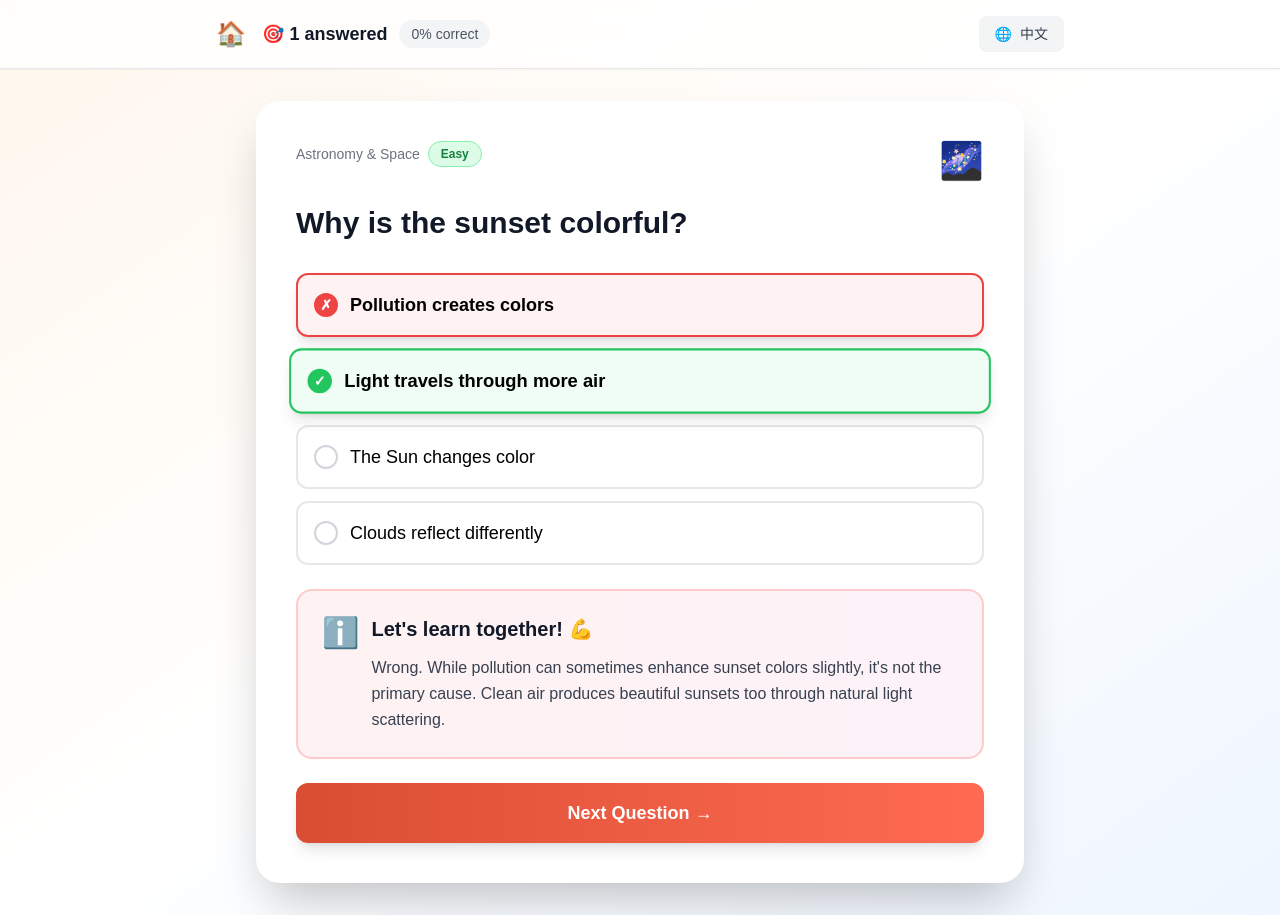
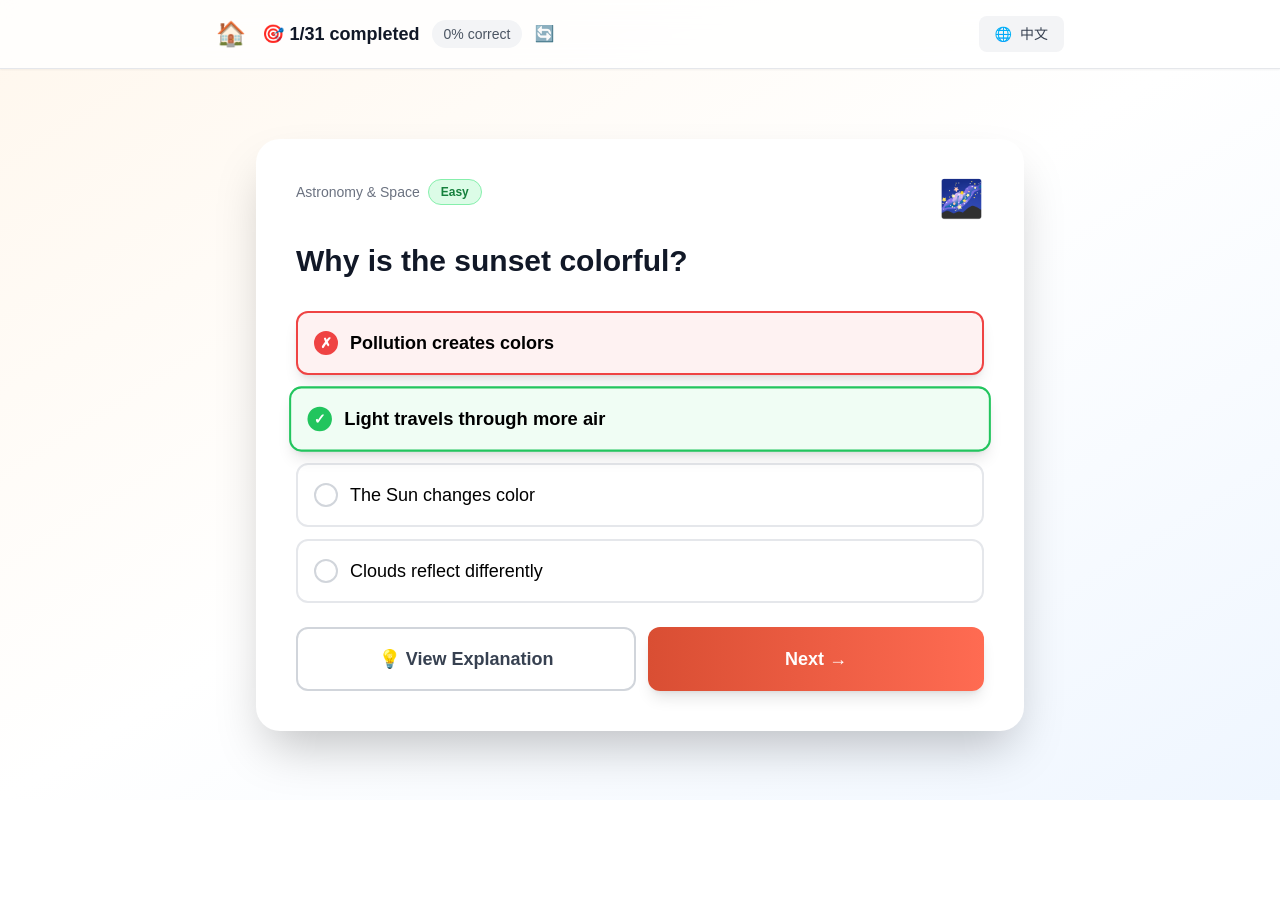
Before and after one commit to lyc11776611/aigneous_millionwhys, a Next.js app: page /quiz in a window 1280 px wide. Both pictures are taken after a click on the button "Pollution creates colors". After the commit the page ends 800 px from the top, so only its background shows below. Built offline with nearby package versions, Linux system fonts and the light colour scheme.

Commit message:
add local storage

```diff
--- a/src/app/quiz/page.tsx
+++ b/src/app/quiz/page.tsx
@@ -116,45 +116,112 @@ export default function QuizPage() {
   const [language, setLanguage] = useState<Language>('en');
   const [answeredCount, setAnsweredCount] = useState(0);
   const [correctCount, setCorrectCount] = useState(0);
+  const [answeredQuestionIds, setAnsweredQuestionIds] = useState<Set<string>>(new Set());
+  const [allQuestionsCompleted, setAllQuestionsCompleted] = useState(false);
+  const [showExplanationModal, setShowExplanationModal] = useState(false);
 
-  // Initialize questions on mount
+  // Initialize questions and load saved stats from localStorage
   useEffect(() => {
     const questions = loadAllQuestions();
     const shuffled = shuffleArray(questions);
     setAllQuestions(shuffled);
+
+    // Load saved statistics from localStorage
+    const savedAnsweredCount = localStorage.getItem('quiz_answered_count');
+    const savedCorrectCount = localStorage.getItem('quiz_correct_count');
+    const savedAnsweredIds = localStorage.getItem('quiz_answered_ids');
+
+    if (savedAnsweredCount) {
+      setAnsweredCount(parseInt(savedAnsweredCount, 10));
+    }
+    if (savedCorrectCount) {
+      setCorrectCount(parseInt(savedCorrectCount, 10));
+    }
+
+    // Load answered question IDs
+    const answeredIds = savedAnsweredIds ? new Set<string>(JSON.parse(savedAnsweredIds)) : new Set<string>();
+    setAnsweredQuestionIds(answeredIds);
+
+    // Find first unanswered question
+    const unansweredQuestions = shuffled.filter(q => !answeredIds.has(q.id));
+    if (unansweredQuestions.length > 0) {
+      setCurrentQuestion(unansweredQuestions[0]);
+    } else if (shuffled.length > 0) {
+      // All questions answered - show completion state
+      setAllQuestionsCompleted(true);
       setCurrentQuestion(shuffled[0]);
+    }
   }, []);
 
   const handleSelectAnswer = (index: number) => {
-    if (showFeedback) return; // Prevent changing answer after submission
+    if (showFeedback || !currentQuestion) return; // Prevent changing answer after submission
+
+    const newAnsweredCount = answeredCount + 1;
+    const isCorrect = index === currentQuestion.correct_answer;
+    const newCorrectCount = isCorrect ? correctCount + 1 : correctCount;
+
+    // Add current question ID to answered set
+    const newAnsweredIds = new Set(answeredQuestionIds);
+    newAnsweredIds.add(currentQuestion.id);
 
     setSelectedAnswer(index);
     setShowFeedback(true);
-    setAnsweredCount(answeredCount + 1);
+    setAnsweredCount(newAnsweredCount);
+    setCorrectCount(newCorrectCount);
+    setAnsweredQuestionIds(newAnsweredIds);
 
-    if (index === currentQuestion?.correct_answer) {
-      setCorrectCount(correctCount + 1);
+    // Save statistics to localStorage
+    localStorage.setItem('quiz_answered_count', newAnsweredCount.toString());
+    localStorage.setItem('quiz_correct_count', newCorrectCount.toString());
+    localStorage.setItem('quiz_answered_ids', JSON.stringify(Array.from(newAnsweredIds)));
+
+    // Check if all questions are now answered
+    if (newAnsweredIds.size >= allQuestions.length) {
+      setAllQuestionsCompleted(true);
     }
   };
 
   const handleNextQuestion = () => {
-    const nextIndex = (answeredCount % allQuestions.length);
+    // Get unanswered questions
+    const unansweredQuestions = allQuestions.filter(q => !answeredQuestionIds.has(q.id));
 
-    // If we've gone through all questions, reshuffle
-    if (nextIndex === 0 && answeredCount > 0) {
-      const reshuffled = shuffleArray(allQuestions);
-      setAllQuestions(reshuffled);
-      setCurrentQuestion(reshuffled[0]);
+    if (unansweredQuestions.length > 0) {
+      // Pick a random unanswered question
+      const randomIndex = Math.floor(Math.random() * unansweredQuestions.length);
+      setCurrentQuestion(unansweredQuestions[randomIndex]);
+      setAllQuestionsCompleted(false);
     } else {
-      setCurrentQuestion(allQuestions[nextIndex]);
+      // All questions answered - keep showing completion state
+      setAllQuestionsCompleted(true);
     }
 
     setSelectedAnswer(null);
     setShowFeedback(false);
+    setShowExplanationModal(false);
   };
 
   const toggleLanguage = () => {
     setLanguage(language === 'en' ? 'zh' : 'en');
+  };
+
+  const handleResetStats = () => {
+    if (confirm(language === 'en' ? 'Reset all statistics and start fresh?' : '重置所有统计数据并重新开始？')) {
+      setAnsweredCount(0);
+      setCorrectCount(0);
+      setAnsweredQuestionIds(new Set());
+      setAllQuestionsCompleted(false);
+      localStorage.removeItem('quiz_answered_count');
+      localStorage.removeItem('quiz_correct_count');
+      localStorage.removeItem('quiz_answered_ids');
+
+      // Pick a random question to restart
+      if (allQuestions.length > 0) {
+        const randomIndex = Math.floor(Math.random() * allQuestions.length);
+        setCurrentQuestion(allQuestions[randomIndex]);
+        setSelectedAnswer(null);
+        setShowFeedback(false);
+      }
+    }
   };
 
   if (!currentQuestion) {
@@ -190,14 +257,24 @@ export default function QuizPage() {
               >
                 🏠
               </button>
-              <div className="flex items-center gap-3">
+              <div className="flex items-center gap-3 flex-wrap">
                 <span className="text-lg font-bold text-gray-900">
-                  🎯 {answeredCount} {language === 'en' ? 'answered' : '已答'}
+                  🎯 {answeredQuestionIds.size}/{allQuestions.length} {language === 'en' ? 'completed' : '已完成'}
                 </span>
                 {answeredCount > 0 && (
+                  <>
                     <span className="text-sm font-medium text-gray-600 bg-gray-100 px-3 py-1 rounded-full">
                       {accuracy}% {language === 'en' ? 'correct' : '正确率'}
                     </span>
+                    <button
+                      onClick={handleResetStats}
+                      className="text-gray-400 hover:text-gray-600 transition-colors"
+                      title={language === 'en' ? 'Reset statistics' : '重置统计'}
+                      aria-label={language === 'en' ? 'Reset statistics' : '重置统计'}
+                    >
+                      🔄
+                    </button>
+                  </>
                 )}
               </div>
             </div>
@@ -302,21 +379,72 @@ export default function QuizPage() {
               )}
             </div>
 
-            {/* Feedback section - expands when answered */}
-            {showFeedback && selectedAnswer !== null && (
+            {/* Completion message */}
+            {allQuestionsCompleted && (
+              <div className="mb-6 p-6 rounded-2xl bg-gradient-to-r from-purple-50 to-pink-50 border-2 border-purple-200 text-center">
+                <div className="text-5xl mb-3">🎉</div>
+                <h3 className="text-2xl font-bold text-gray-900 mb-2">
+                  {language === 'en' ? 'All Questions Completed!' : '所有题目已完成！'}
+                </h3>
+                <p className="text-gray-700 mb-4">
+                  {language === 'en'
+                    ? `You've answered all ${allQuestions.length} questions! Click reset to start again.`
+                    : `你已经完成了全部 ${allQuestions.length} 道题目！点击重置按钮重新开始。`}
+                </p>
+                <p className="text-sm text-gray-600">
+                  {language === 'en'
+                    ? `Total: ${answeredCount} | Accuracy: ${accuracy}%`
+                    : `总计：${answeredCount} 题 | 正确率：${accuracy}%`}
+                </p>
+              </div>
+            )}
+
+            {/* Action buttons - show after answering */}
+            {showFeedback && !allQuestionsCompleted && (
+              <div className="flex gap-3">
+                <button
+                  onClick={() => setShowExplanationModal(true)}
+                  className="flex-1 bg-white border-2 border-gray-300 hover:border-gray-400 text-gray-700 font-bold py-4 px-6 rounded-xl text-lg transition-all duration-300 hover:shadow-lg transform hover:scale-105"
+                >
+                  {language === 'en' ? '💡 View Explanation' : '💡 查看解答'}
+                </button>
+                <button
+                  onClick={handleNextQuestion}
+                  className="flex-1 bg-gradient-to-r from-[#D94E33] to-[#FF6B52] hover:from-[#FF6B52] hover:to-[#D94E33] text-white font-bold py-4 px-6 rounded-xl text-lg transition-all duration-300 shadow-lg hover:shadow-xl transform hover:scale-105"
+                >
+                  {language === 'en' ? 'Next →' : '下一题 →'}
+                </button>
+              </div>
+            )}
+          </div>
+        </div>
+      </main>
+
+      {/* Explanation Modal */}
+      {showExplanationModal && selectedAnswer !== null && (
         <div
-                className={`mb-6 p-6 rounded-2xl border-2 transition-all duration-500 ease-out transform ${
+          className="fixed inset-0 bg-black/50 backdrop-blur-sm z-50 flex items-center justify-center p-4 animate-fadeIn"
+          onClick={() => setShowExplanationModal(false)}
+        >
+          <div
+            className="bg-white rounded-3xl shadow-2xl max-w-2xl w-full max-h-[80vh] overflow-y-auto animate-scaleIn"
+            onClick={(e) => e.stopPropagation()}
+          >
+            {/* Modal Header */}
+            <div
+              className={`p-6 rounded-t-3xl ${
                 isCorrect
-                    ? 'bg-gradient-to-r from-green-50 to-emerald-50 border-green-200 animate-slideUp'
-                    : 'bg-gradient-to-r from-red-50 to-pink-50 border-red-200 animate-slideUp'
+                  ? 'bg-gradient-to-r from-green-50 to-emerald-50 border-b-2 border-green-200'
+                  : 'bg-gradient-to-r from-red-50 to-pink-50 border-b-2 border-red-200'
               }`}
             >
+              <div className="flex items-start justify-between">
                 <div className="flex items-start gap-3">
-                  <span className="text-3xl flex-shrink-0">
+                  <span className="text-4xl flex-shrink-0">
                     {isCorrect ? '✅' : 'ℹ️'}
                   </span>
-                  <div className="flex-1">
-                    <h3 className="text-xl font-bold text-gray-900 mb-3">
+                  <div>
+                    <h3 className="text-2xl font-bold text-gray-900 mb-1">
                       {isCorrect
                         ? language === 'en'
                           ? 'Correct! 🎉'
@@ -325,32 +453,45 @@ export default function QuizPage() {
                         ? "Let's learn together! 💪"
                         : '一起学习吧！💪'}
                     </h3>
-                    <p className="text-gray-700 leading-relaxed">
+                    <p className="text-sm text-gray-600">
+                      {language === 'en' ? currentQuestion.question_en : currentQuestion.question_zh}
+                    </p>
+                  </div>
+                </div>
+                <button
+                  onClick={() => setShowExplanationModal(false)}
+                  className="text-gray-400 hover:text-gray-600 transition-colors text-3xl leading-none"
+                  aria-label="Close"
+                >
+                  ×
+                </button>
+              </div>
+            </div>
+
+            {/* Modal Body */}
+            <div className="p-6">
+              <h4 className="text-lg font-bold text-gray-900 mb-3">
+                {language === 'en' ? 'Explanation' : '解释'}
+              </h4>
+              <p className="text-gray-700 leading-relaxed mb-6">
                 {language === 'en'
                   ? currentQuestion.explanations_en[selectedAnswer]
                   : currentQuestion.explanations_zh[selectedAnswer]}
               </p>
+
+              {/* Close button */}
+              <button
+                onClick={() => setShowExplanationModal(false)}
+                className="w-full bg-gradient-to-r from-[#D94E33] to-[#FF6B52] hover:from-[#FF6B52] hover:to-[#D94E33] text-white font-bold py-3 px-6 rounded-xl transition-all duration-300 shadow-lg hover:shadow-xl"
+              >
+                {language === 'en' ? 'Got it!' : '明白了！'}
+              </button>
             </div>
           </div>
         </div>
       )}
 
-            {/* Action button - only show after answering */}
-            {showFeedback && (
-              <div className="flex justify-center">
-                <button
-                  onClick={handleNextQuestion}
-                  className="w-full bg-gradient-to-r from-[#D94E33] to-[#FF6B52] hover:from-[#FF6B52] hover:to-[#D94E33] text-white font-bold py-4 px-8 rounded-xl text-lg transition-all duration-300 shadow-lg hover:shadow-xl transform hover:scale-105"
-                >
-                  {language === 'en' ? 'Next Question →' : '下一题 →'}
-                </button>
-              </div>
-            )}
-          </div>
-        </div>
-      </main>
-
-      {/* Add slide-up animation */}
+      {/* Add animations */}
       <style jsx>{`
         @keyframes slideUp {
           from {
@@ -363,8 +504,36 @@ export default function QuizPage() {
           }
         }
 
+        @keyframes fadeIn {
+          from {
+            opacity: 0;
+          }
+          to {
+            opacity: 1;
+          }
+        }
+
+        @keyframes scaleIn {
+          from {
+            opacity: 0;
+            transform: scale(0.9);
+          }
+          to {
+            opacity: 1;
+            transform: scale(1);
+          }
+        }
+
         .animate-slideUp {
           animation: slideUp 0.4s ease-out;
+        }
+
+        .animate-fadeIn {
+          animation: fadeIn 0.3s ease-out;
+        }
+
+        .animate-scaleIn {
+          animation: scaleIn 0.3s ease-out;
         }
       `}</style>
     </div>
```
Lines whose indentation alone changed are shown as unchanged.
